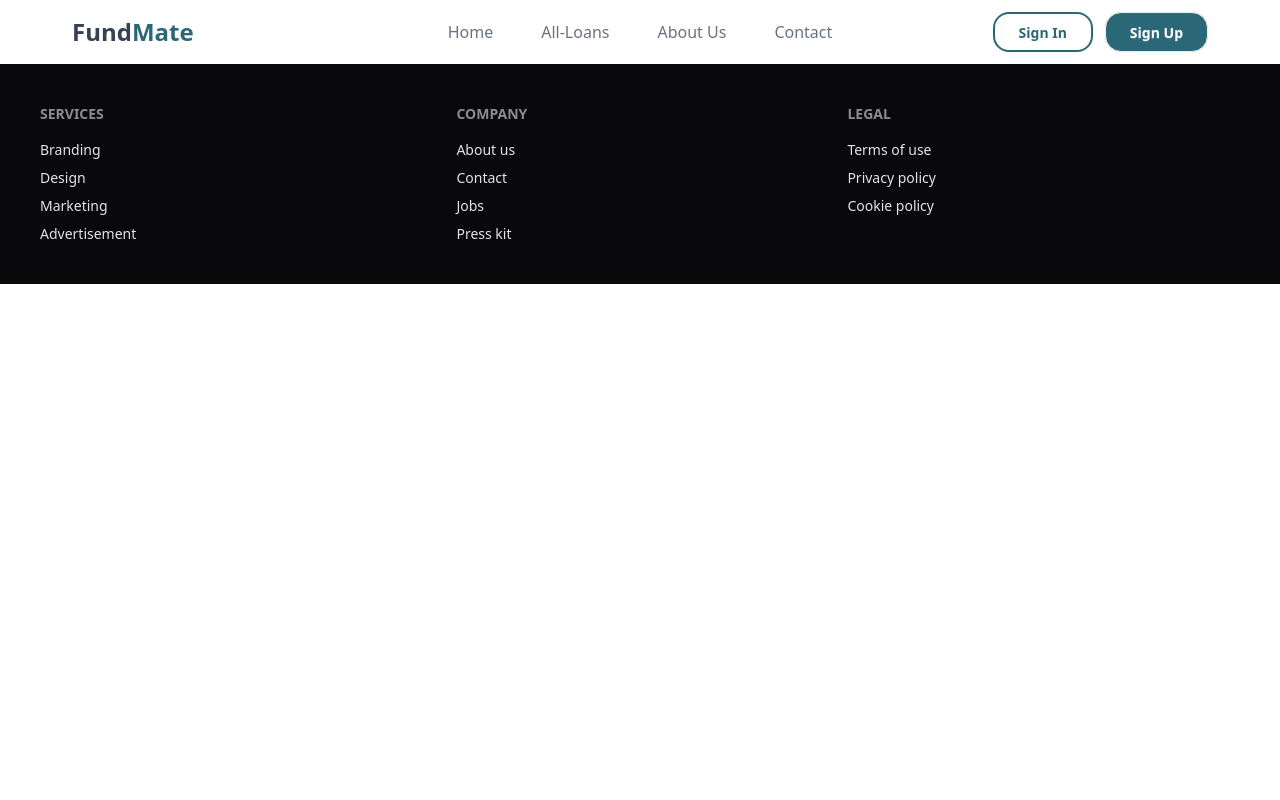
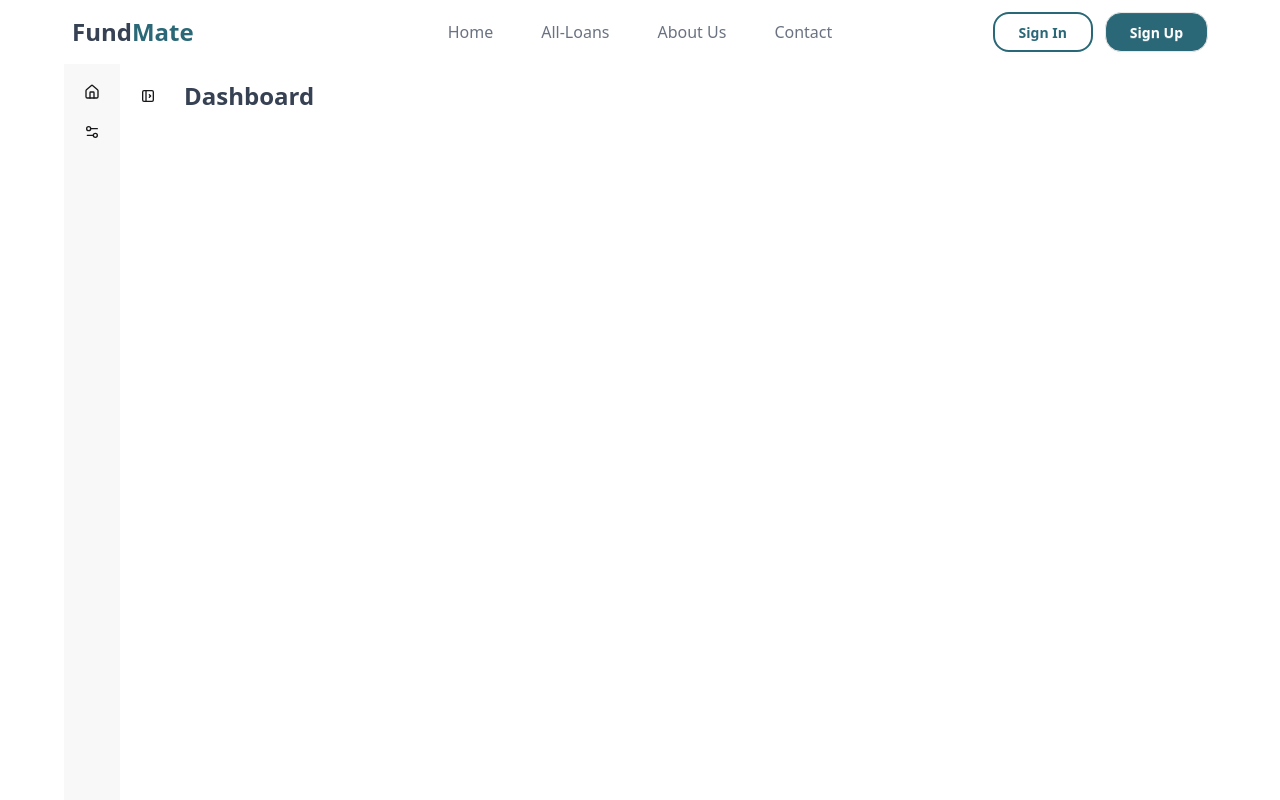
Before and after one commit to Abdullah881485/FundMate-Client, a React (Vite) app: page /dashboard-layout in a window 1280 px wide. Shown: the top 800 px of the page. Built offline with nearby package versions, Linux system fonts and the light colour scheme; no server answers.

Commit message:
Authentication Implemented

```diff
--- a/src/Layout/Dashboard/DashboardLayout.jsx
+++ b/src/Layout/Dashboard/DashboardLayout.jsx
@@ -1,7 +1,105 @@
 import React from "react";
+import { Outlet } from "react-router-dom";
 
 const DashboardLayout = () => {
-  return <div></div>;
+  return (
+    <div className="w-[90%] mx-auto drawer lg:drawer-open">
+      <input id="my-drawer-4" type="checkbox" className="drawer-toggle" />
+      <div className="drawer-content">
+        {/* Navbar */}
+        <nav className="navbar w-full">
+          <label
+            htmlFor="my-drawer-4"
+            aria-label="open sidebar"
+            className="btn btn-square btn-ghost"
+          >
+            {/* Sidebar toggle icon */}
+            <svg
+              xmlns="http://www.w3.org/2000/svg"
+              viewBox="0 0 24 24"
+              strokeLinejoin="round"
+              strokeLinecap="round"
+              strokeWidth="2"
+              fill="none"
+              stroke="currentColor"
+              className="my-1.5 inline-block size-4"
+            >
+              <path d="M4 4m0 2a2 2 0 0 1 2 -2h12a2 2 0 0 1 2 2v12a2 2 0 0 1 -2 2h-12a2 2 0 0 1 -2 -2z"></path>
+              <path d="M9 4v16"></path>
+              <path d="M14 10l2 2l-2 2"></path>
+            </svg>
+          </label>
+          <div className="px-4">
+            <h1 className=" font-bold text-2xl text-gray-700">Dashboard</h1>
+          </div>
+        </nav>
+        {/* Page content here */}
+        <Outlet></Outlet>
+      </div>
+
+      <div className="drawer-side is-drawer-close:overflow-visible">
+        <label
+          htmlFor="my-drawer-4"
+          aria-label="close sidebar"
+          className="drawer-overlay"
+        ></label>
+        <div className="flex min-h-full flex-col items-start bg-base-200 is-drawer-close:w-14 is-drawer-open:w-64">
+          {/* Sidebar content here */}
+          <ul className="menu w-full grow">
+            {/* List item */}
+            <li>
+              <button
+                className="is-drawer-close:tooltip is-drawer-close:tooltip-right"
+                data-tip="Homepage"
+              >
+                {/* Home icon */}
+                <svg
+                  xmlns="http://www.w3.org/2000/svg"
+                  viewBox="0 0 24 24"
+                  strokeLinejoin="round"
+                  strokeLinecap="round"
+                  strokeWidth="2"
+                  fill="none"
+                  stroke="currentColor"
+                  className="my-1.5 inline-block size-4"
+                >
+                  <path d="M15 21v-8a1 1 0 0 0-1-1h-4a1 1 0 0 0-1 1v8"></path>
+                  <path d="M3 10a2 2 0 0 1 .709-1.528l7-5.999a2 2 0 0 1 2.582 0l7 5.999A2 2 0 0 1 21 10v9a2 2 0 0 1-2 2H5a2 2 0 0 1-2-2z"></path>
+                </svg>
+                <span className="is-drawer-close:hidden">Homepage</span>
+              </button>
+            </li>
+
+            {/* List item */}
+            <li>
+              <button
+                className="is-drawer-close:tooltip is-drawer-close:tooltip-right"
+                data-tip="Settings"
+              >
+                {/* Settings icon */}
+                <svg
+                  xmlns="http://www.w3.org/2000/svg"
+                  viewBox="0 0 24 24"
+                  strokeLinejoin="round"
+                  strokeLinecap="round"
+                  strokeWidth="2"
+                  fill="none"
+                  stroke="currentColor"
+                  className="my-1.5 inline-block size-4"
+                >
+                  <path d="M20 7h-9"></path>
+                  <path d="M14 17H5"></path>
+                  <circle cx="17" cy="17" r="3"></circle>
+                  <circle cx="7" cy="7" r="3"></circle>
+                </svg>
+                <span className="is-drawer-close:hidden">Settings</span>
+              </button>
+            </li>
+          </ul>
+        </div>
+      </div>
+    </div>
+  );
 };
 
 export default DashboardLayout;
--- a/src/pages/Loan Details/LoanDetails.jsx
+++ b/src/pages/Loan Details/LoanDetails.jsx
@@ -1,13 +1,14 @@
 import React from "react";
+import { Link } from "react-router-dom";
 
 export default function LoanDetails() {
   return (
-    <div className="min-h-screen py-10">
-      <div className="max-w-5xl mx-auto bg-white shadow-lg rounded-2xl overflow-hidden">
+    <div className="min-h-screen w-[90%] mx-auto py-10">
+      <div className="w-[95%] md:w-full mx-auto bg-white shadow-lg rounded-2xl overflow-hidden">
         {/* Loan Image */}
         <div className="w-full h-64 bg-gray-200">
           <img
-            src="https://images.unsplash.com/photo-1580519542036-c47de6196b9c"
+            src="https://i.ibb.co.com/5gqcBCzj/Student-Loans-Guide-1024x768.jpg"
             alt="Loan"
             className="w-full h-full object-cover"
           />
@@ -17,10 +18,10 @@ export default function LoanDetails() {
         <div className="p-8">
           {/* Title + Category */}
           <div className="mb-6">
-            <h1 className="text-3xl font-bold text-gray-900 mb-2">
+            <h1 className="title-text text-2xl md:text-3xl font-bold text-gray-900 mb-2">
               Personal Micro Loan
             </h1>
-            <p className="text-blue-600 font-medium bg-blue-50 px-3 py-1 rounded-full inline-block">
+            <p className="text-green-600 font-medium bg-blue-50 px-3 py-1 rounded-full inline-block">
               Category: Personal Loan
             </p>
           </div>
@@ -34,21 +35,21 @@ export default function LoanDetails() {
 
           {/* Loan Details Grid */}
           <div className="grid grid-cols-1 md:grid-cols-2 gap-6 mb-10">
-            <div className="p-5 border rounded-xl bg-gray-50">
+            <div className="p-5 rounded-lg shadow-md hover:shadow-lg transition-shadow duration-200 bg-gray-50">
               <h3 className="font-semibold text-gray-900 mb-1">
                 Interest Rate
               </h3>
               <p className="text-gray-700">12% per year</p>
             </div>
 
-            <div className="p-5 border rounded-xl bg-gray-50">
+            <div className="p-5 rounded-lg shadow-md hover:shadow-lg transition-shadow duration-200 bg-gray-50">
               <h3 className="font-semibold text-gray-900 mb-1">
                 Maximum Limit
               </h3>
               <p className="text-gray-700">Up to 120,000 BDT</p>
             </div>
 
-            <div className="p-5 border rounded-xl bg-gray-50">
+            <div className="p-5 rounded-lg shadow-md hover:shadow-lg transition-shadow duration-200 bg-gray-50">
               <h3 className="font-semibold text-gray-900 mb-1">
                 EMI Plans Available
               </h3>
@@ -59,7 +60,7 @@ export default function LoanDetails() {
               </ul>
             </div>
 
-            <div className="p-5 border rounded-xl bg-gray-50">
+            <div className="p-5 rounded-lg shadow-md hover:shadow-lg transition-shadow duration-200 bg-gray-50">
               <h3 className="font-semibold text-gray-900 mb-1">
                 Processing Time
               </h3>
@@ -69,13 +70,14 @@ export default function LoanDetails() {
 
           {/* Apply Button */}
           <div className="text-center">
-            <button
+            <Link
+              to="/application"
               className="bg-[#2a6877]
-      text-white shadow-lg shadow-[#2a687722] font-bold
-      hover:bg-[#24555e]  px-10 py-3 text-lg rounded-lg transition"
+      text-white shadow-lg shadow-[#2a687722] font-semibold
+      hover:bg-[#24555e]  btn px-10 text-xs md:text-[16px] rounded-lg transition cursor-pointer"
             >
               Apply Now
-            </button>
+            </Link>
           </div>
         </div>
       </div>
```
